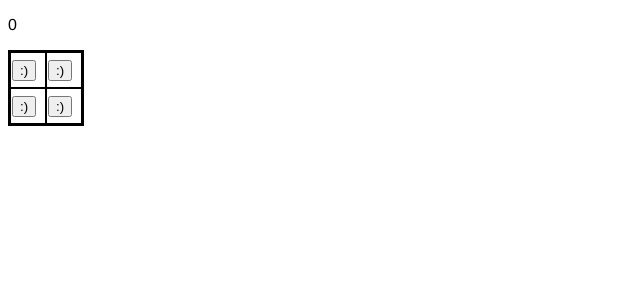
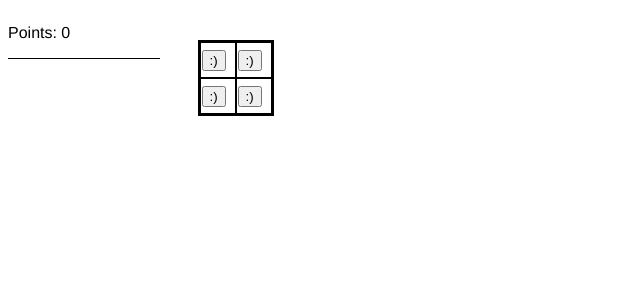
Before and after one commit to jake-orielly/untitled-idle-board-project, a Vue app: page / in a window 1280 px wide. Shown: the top 300 px of the page, without its empty margins (0-640 px from the left). Built offline with nearby package versions, Linux system fonts and the light colour scheme.

Commit message:
Some basic layout

```diff
--- a/src/components/GameContainer.vue
+++ b/src/components/GameContainer.vue
@@ -1,6 +1,15 @@
 <template>
   <div id="app">
-    <p>{{points}}</p>
+    <div
+      class="grid-container"
+    >
+      <div>
+        <p>
+          Points: {{points}}
+        </p>
+        <hr>
+      </div>
+      <div>
         <table
           cellspacing="0"
           class="game-board"
@@ -22,6 +31,9 @@
             </tr>
           </tbody>
         </table>
+      </div>
+      <div></div>
+    </div>
   </div>
 </template>
 <script>
@@ -48,7 +60,8 @@ export default {
 </script>
 
 <style lang="less" scoped>
-table {
+.game-board {
+  margin-top: 2rem;
   border: 2px solid black;
 
   td {
@@ -57,4 +70,17 @@ table {
     height: 2rem;
   }
 }
+
+.grid-container {
+  display: grid;
+  grid-template-columns: 15% auto 15%;
+}
+
+hr {
+  height: 1px;
+  background: black;
+  border:none;
+  width: 80%;
+  margin-left: 0%;
+}
 </style>
```
Lines whose indentation alone changed are shown as unchanged.
